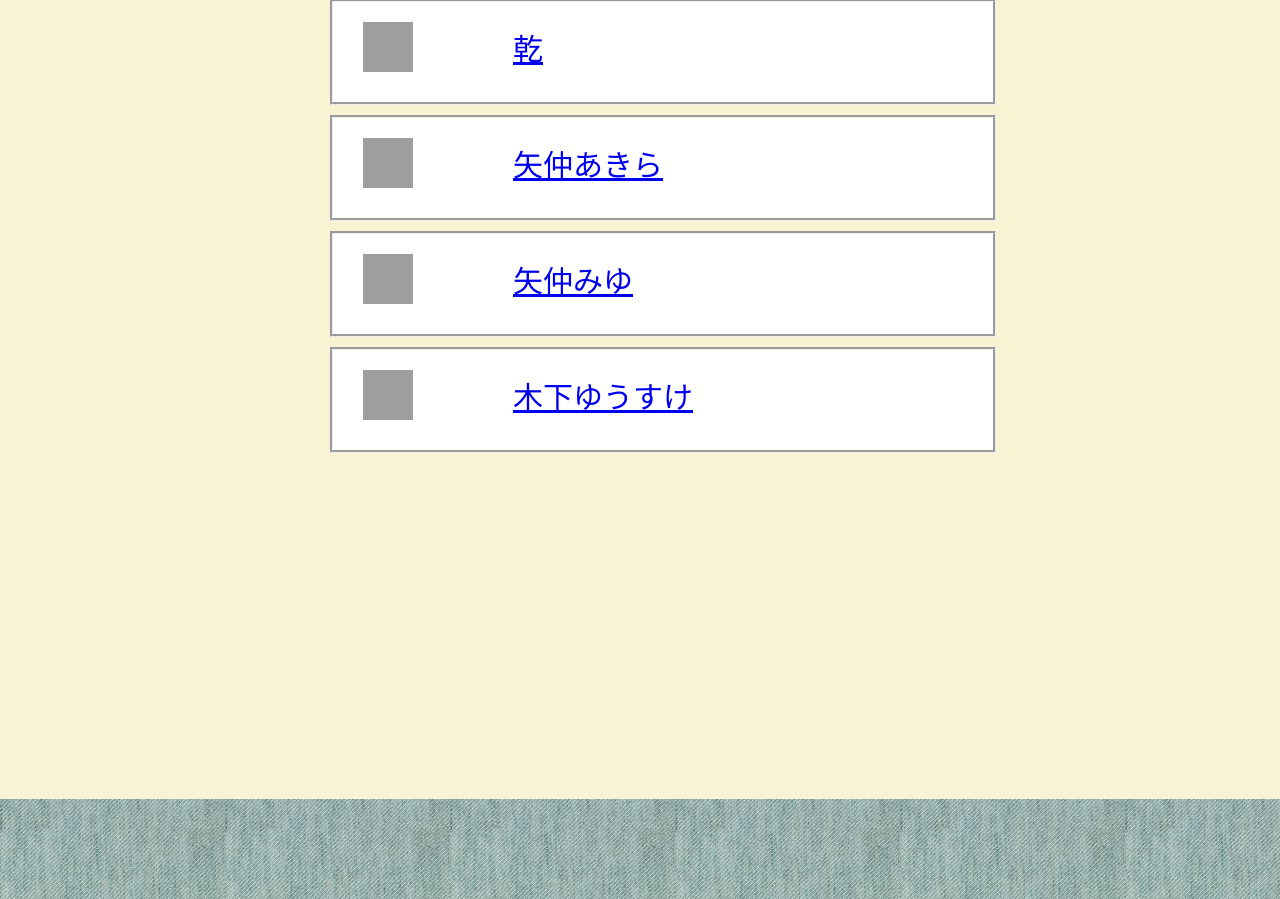
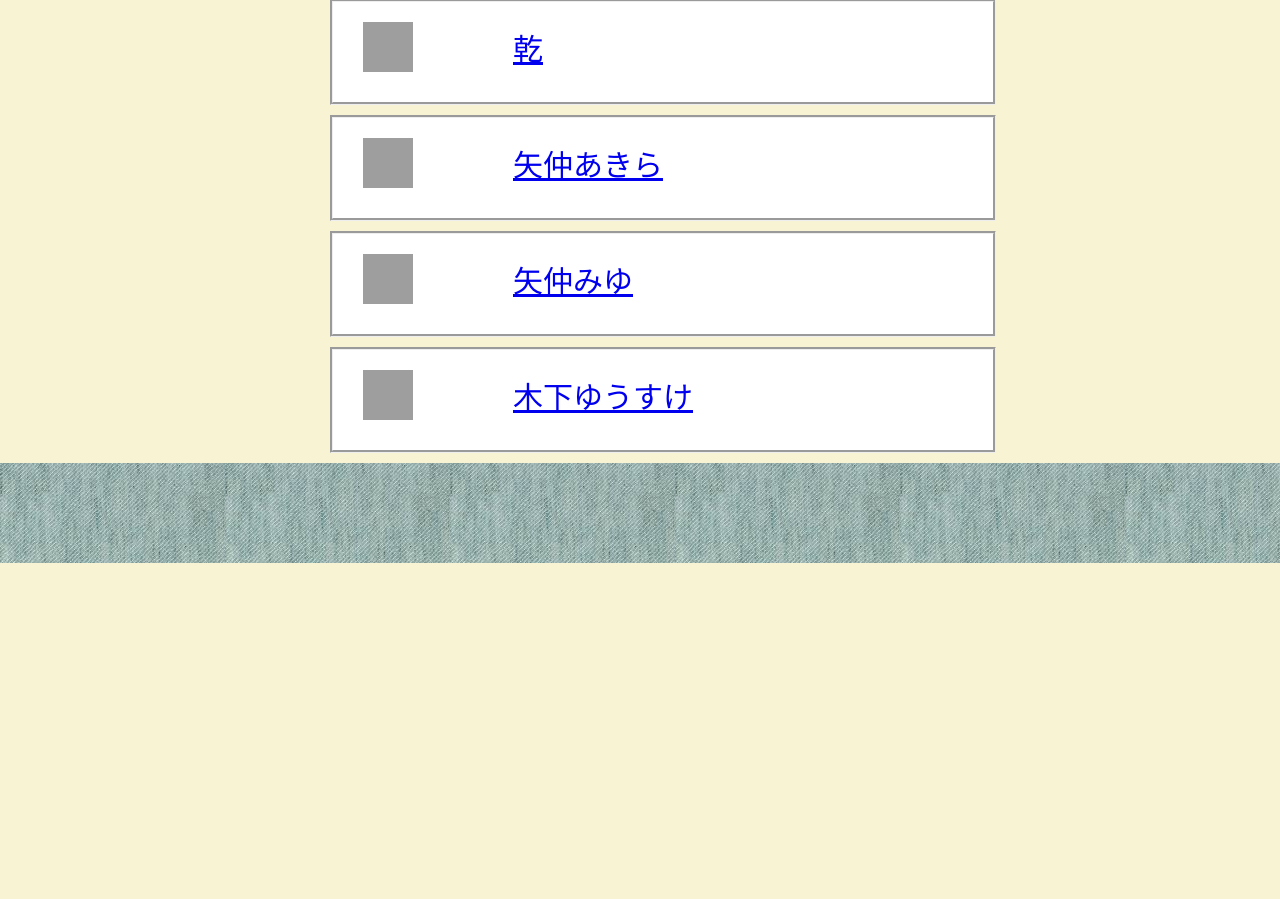
Before and after one commit to Fenotasu/yumeguri_app, a Rails app: page /users/index in a window 1280 px wide. Shown: the part 151-1050 px from the top of the page. After the commit the page ends 714 px from the top, so only its background shows below. Run offline with Rails 7, Linux system fonts and the light colour scheme; a user stored in the database is signed in; style sheets or scripts are compiled from the project's sources; some libraries are stand-ins or nearby versions; grey boxes are pictures that could not be loaded.

Commit message:
user一覧のfooter表示を修正

```diff
--- a/app/assets/stylesheets/lists.scss
+++ b/app/assets/stylesheets/lists.scss
@@ -37,7 +37,7 @@
 
 .ichiran{
   height: 100%;
-  background-color: white;
+  background-color: #f8f3d3;
 
   }
 
--- a/app/assets/stylesheets/users.scss
+++ b/app/assets/stylesheets/users.scss
@@ -18,6 +18,8 @@
   height: 100vh;
   background-color: #f8f3d3;
   position: absolute;
+
+
   /* ここからfooter*/
   .user-footer {
     position: relative; bottom: 0;
@@ -25,6 +27,9 @@
     height: 100px;
     width: auto;
   }}
+
+
+
   .index h1{
     opacity: 0.7;
     color: gray;
@@ -38,9 +43,7 @@
     width: 100vw;
       }
 
-.ichiran{
-  width: 100vw;
-  height: 100%;
+.user-ichiran{
   background-color: #f8f3d3;
 
   }
--- a/app/views/users/index.html.erb
+++ b/app/views/users/index.html.erb
@@ -11,7 +11,7 @@
                     </div>
                     <% end %>
 <!--  flashここまで-->
-          <div class="ichiran">
+          <div class="user-ichiran">
             <% @users.each do |user| %>
                   <div class = "user-index-item">
                         <div class ="user-left">
```
